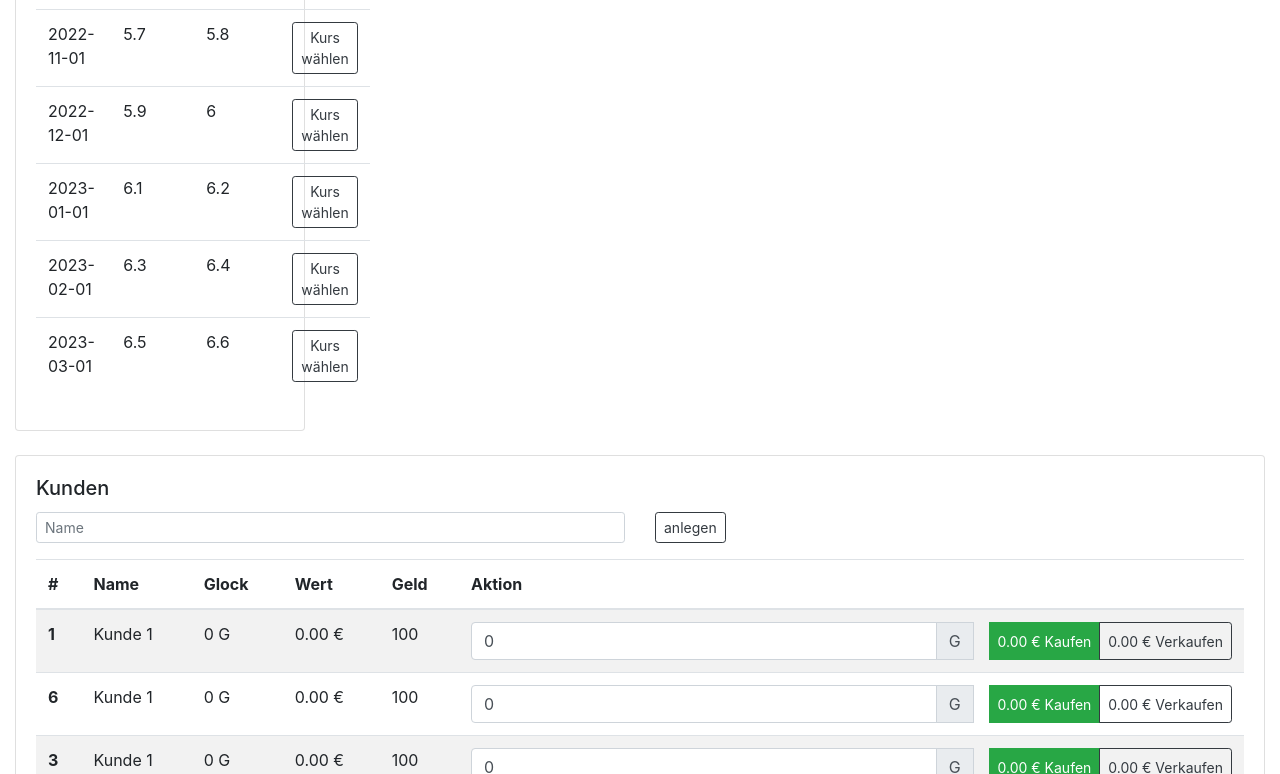
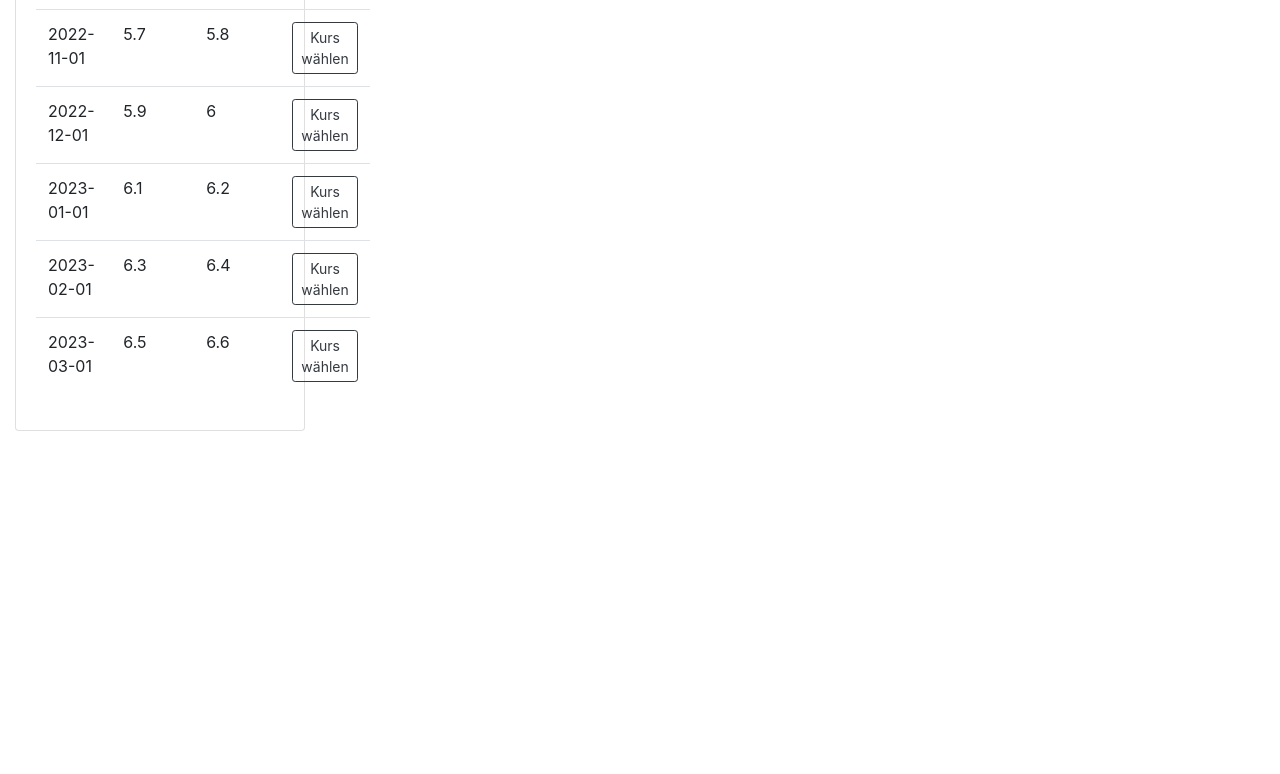
Before and after one commit to vincent41/testkurs, a plain HTML site: page index.html in a window 1280 px wide. Shown: the part 2026-2800 px from the top of the page. After the commit the page ends 2457 px from the top, so only its background shows below. Drawn offline with nearby package versions, Linux system fonts and the light colour scheme.

Commit message:
remove second costumer  table +

```diff
--- a/index.html
+++ b/index.html
@@ -114,57 +114,6 @@
                   </div>
               </div>
           </div>
-          <div class="row pt-4">
-              <div class="col">
-                  <div class="card">
-                      <div class="card-body">
-                          <h5 class="card-title">Kunden </h5>
-                          <div v-if="newMemberFlag">
-                            <div class="row mb-3">
-                                <div class="col">
-                                  <input type="text" class="form-control form-control-sm" placeholder="Name" v-model="newMember.name">
-                                </div>
-                                <div class="col">
-                                  <button class="btn btn-outline-dark btn-sm" @click="addMember">{{newMember.name}} anlegen</button>
-                                </div>
-                              </div>
-                          </div>
-                          <table class="table table-striped">
-                            <thead>
-                              <tr>
-                                <th scope="col">#</th>
-                                <th scope="col">Name</th>
-                                <th scope="col">Glock</th>
-                                <th scope="col">Wert</th>
-                                <th scope="col">Geld</th>
-                                <th scope="col">Aktion</th>
-                              </tr>
-                            </thead>
-                            <tbody>
-                              <tr v-for="m in members">
-                                <th scope="row">{{m.id}}</th>
-                                <td>{{m.name}}</td>
-                                <td>{{m.glock}} G</td>
-                                <td>{{Number.parseFloat(m.glock * currentKurs.ek).toFixed(2)}} €</td>
-                                <td>{{m.geld}}</td>
-                                <td>
-                                    <div class="input-group">
-                                        <input class="form-control" type="number" v-model="m.betrag">
-                                        <div class="input-group-append">
-                                          <span class="input-group-text mr-3">G</span>
-                                          <button class="btn btn-success btn-sm" @click="buy(m.id, m.betrag)"> {{Number.parseFloat(m.betrag * currentKurs.vk).toFixed(2)}} € Kaufen</button>
-                                    <button class="btn btn-outline-dark btn-sm" v-if="m.betrag <= m.glock" @click="sell(m.id, m.betrag)">{{Number.parseFloat(m.betrag * currentKurs.ek).toFixed(2)}} € Verkaufen</button>
-                                        </div>
-                                      </div>
-                                </td>
-                              </tr>
-                              </tbody>
-                              </table>
-                      </div>
-                  </div>
-              </div>
-
-          </div>
       </div>
     </div>
 
--- a/js/main.js
+++ b/js/main.js
@@ -160,9 +160,7 @@ new Vue({
           ],
         kasse: 0,
         members: [
-            { id: 1, name: "Kunde 1", glock: 0, geld:100, betrag: 0 },
-            { id: 6, name: "Kunde 1", glock: 0, geld:100, betrag: 0 },
-            { id: 3, name: "Kunde 1", glock: 0, geld:100, betrag: 0 }
+            { id: 1, name: "Kunde 1", glock: 0, geld:0, betrag: 0 }
         ]
     },
     computed:{
```
